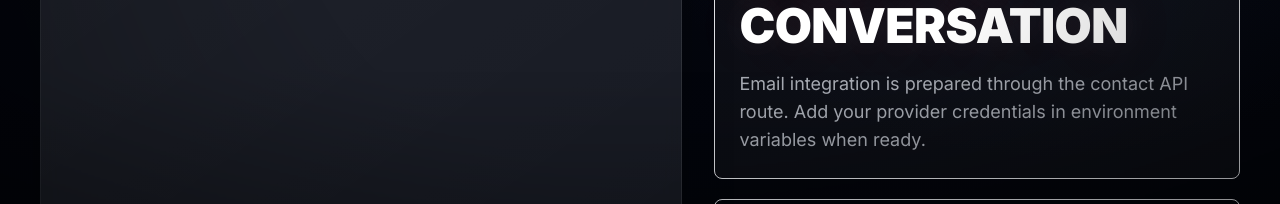
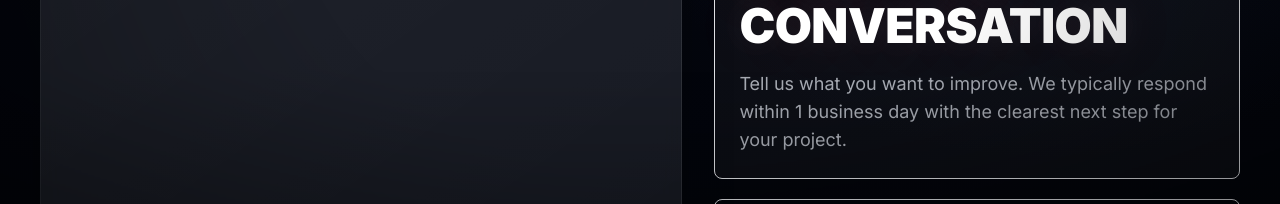
Before and after one commit to Akhils696/Aurentra, a Next.js app: page /contact in a window 1280 px wide. Shown: the part 587-791 px from the top of the page. Built offline with nearby package versions, Linux system fonts and the light colour scheme.

Commit message:
feat: replace technical placeholder copy with client-facing messaging

```diff
--- a/app/contact/page.tsx
+++ b/app/contact/page.tsx
@@ -42,7 +42,11 @@ export default function ContactPage() {
 
             <aside className="grid gap-5">
               <div className="rounded-lg border border-white/8 bg-white/[0.035] p-6">
-                <SectionHeading eyebrow="Company Details" title="Start the conversation" copy="Email integration is prepared through the contact API route. Add your provider credentials in environment variables when ready." />
+                <SectionHeading
+                  eyebrow="Company Details"
+                  title="Start the conversation"
+                  copy="Tell us what you want to improve. We typically respond within 1 business day with the clearest next step for your project."
+                />
               </div>
               {details.map((detail) => (
                 <div key={detail.label} className="flex gap-4 rounded-lg border border-white/8 bg-black/18 p-5">
```
